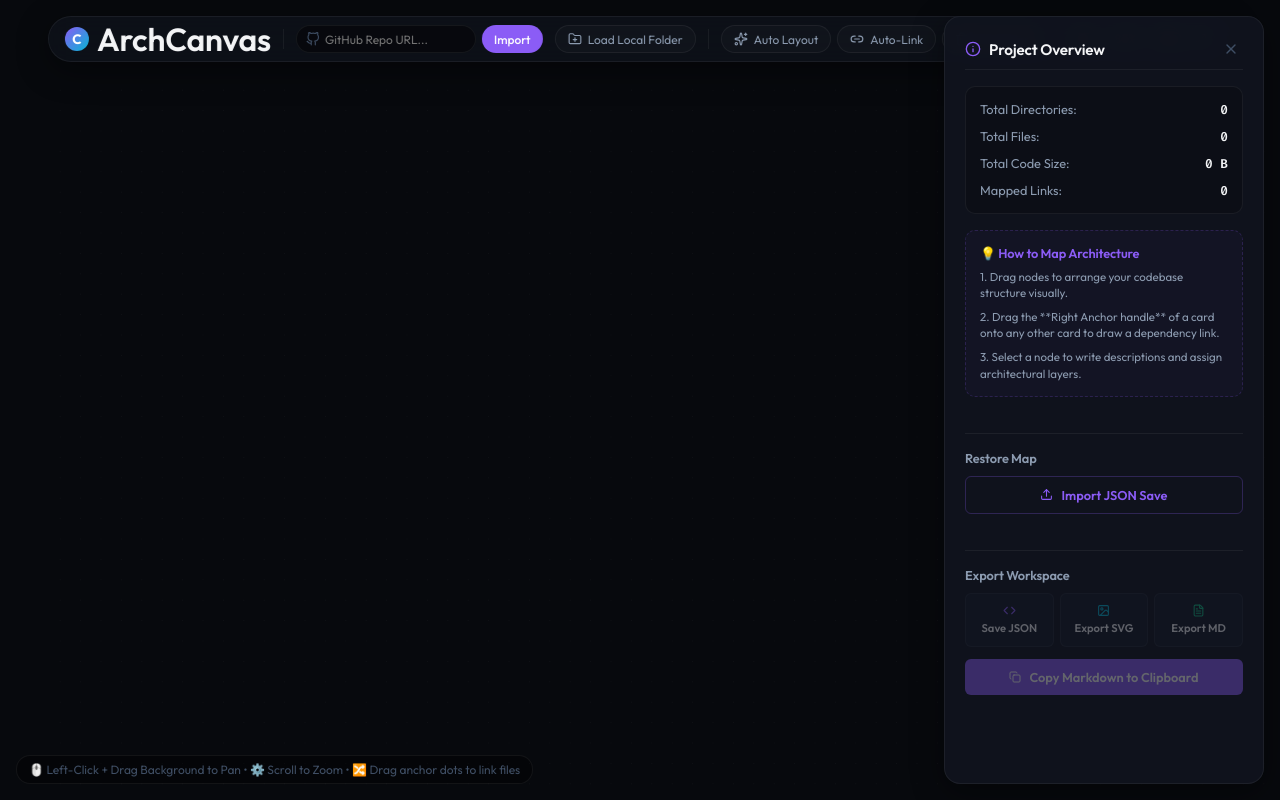
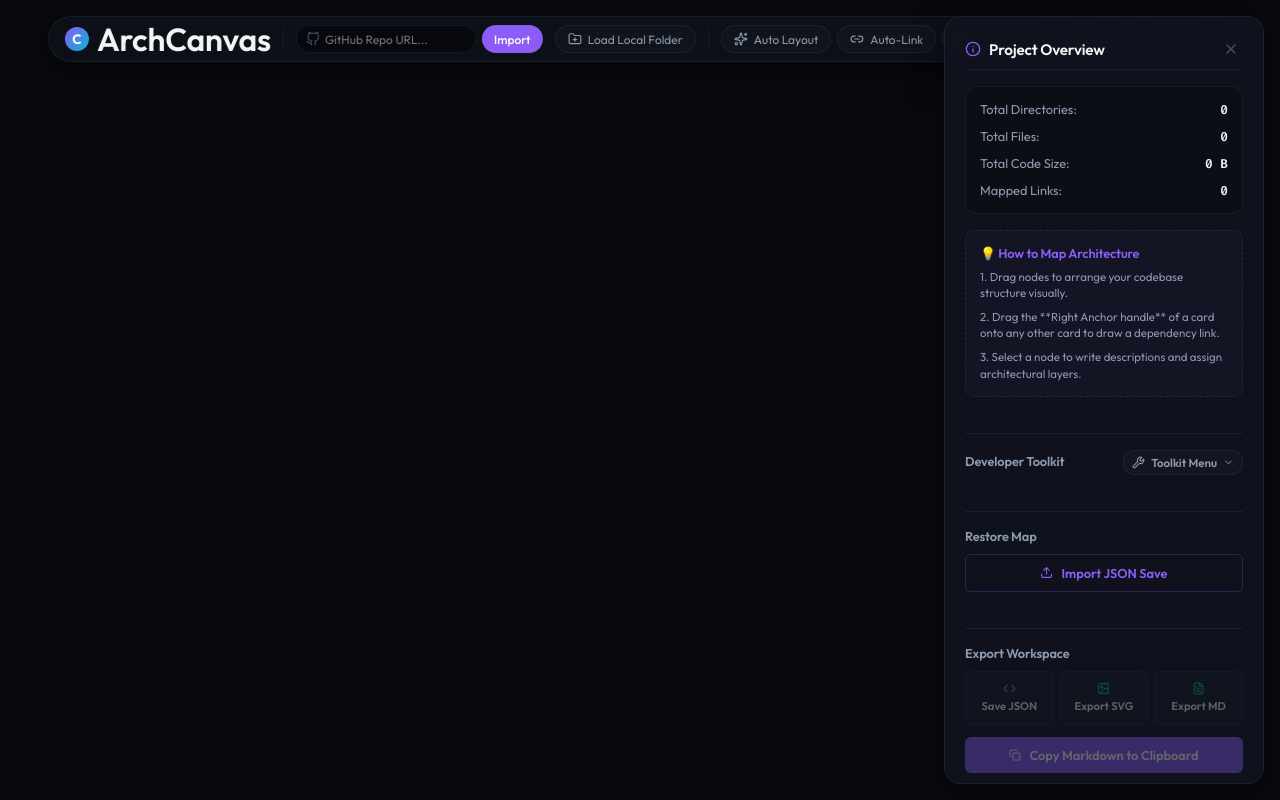
Before and after one commit to x2dat/ArchCanvas, a React (Vite) app: page / in a window 1280 px wide. Both pictures are taken after a click on the button "Project Overview". Built offline with nearby package versions, Linux system fonts and the light colour scheme.

Commit message:
feat: add Developer Toolkit dropdown to sidebar, remove workspace instructions watermark

```diff
--- a/src/App.css
+++ b/src/App.css
@@ -640,20 +640,7 @@
   color: var(--accent-red);
 }
 
-/* Visual Instructions watermark label */
-.workspace-instructions {
-  position: absolute;
-  bottom: 16px;
-  left: 16px;
-  font-size: 0.75rem;
-  color: var(--text-dark);
-  background: rgba(0, 0, 0, 0.35);
-  border: 1px solid var(--border);
-  padding: 6px 12px;
-  border-radius: 14px;
-  z-index: 10;
-  pointer-events: none;
-}
+/* Visual Instructions watermark label removed */
 
 .animate-pulse {
   animation: pulse-op 2s infinite;
@@ -878,3 +865,122 @@
   box-shadow: none;
   transform: none;
 }
+
+/* Developer Toolkit Sidebar Dropdown styling */
+.toolkit-header-row {
+  display: flex;
+  align-items: center;
+  justify-content: space-between;
+  width: 100%;
+}
+
+.toolkit-dropdown-container {
+  position: relative;
+  display: inline-block;
+}
+
+.toolkit-trigger-btn {
+  display: flex;
+  align-items: center;
+  gap: 6px;
+  padding: 4px 8px;
+  font-size: 0.72rem;
+  font-weight: 600;
+  border-radius: 12px;
+  border: 1px solid var(--border);
+  background: rgba(255,255,255,0.02);
+  color: var(--text-muted);
+  cursor: pointer;
+  transition: var(--transition);
+}
+
+.toolkit-trigger-btn:hover {
+  background: rgba(255,255,255,0.06);
+  color: var(--text);
+  border-color: rgba(255, 255, 255, 0.15);
+}
+
+.toolkit-trigger-btn.active {
+  background: rgba(139, 92, 246, 0.1);
+  border-color: var(--accent-purple);
+  color: var(--text);
+}
+
+.toolkit-dropdown-menu {
+  position: absolute;
+  bottom: calc(100% + 8px);
+  right: 0;
+  width: 240px;
+  background: rgba(10, 12, 18, 0.98);
+  border: 1px solid rgba(255, 255, 255, 0.08);
+  border-radius: var(--radius-md);
+  box-shadow: 0 -10px 30px rgba(0, 0, 0, 0.5);
+  backdrop-filter: var(--glass-blur);
+  -webkit-backdrop-filter: var(--glass-blur);
+  padding: 6px;
+  display: flex;
+  flex-direction: column;
+  gap: 2px;
+  z-index: 100;
+}
+
+.toolkit-item {
+  display: flex;
+  align-items: center;
+  gap: 10px;
+  width: 100%;
+  padding: 8px 10px;
+  border-radius: var(--radius-sm);
+  background: transparent;
+  border: none;
+  text-align: left;
+  cursor: pointer;
+  transition: background 0.15s ease, transform 0.1s ease;
+}
+
+.toolkit-item:hover:not(:disabled) {
+  background: rgba(255, 255, 255, 0.04);
+}
+
+.toolkit-item:active:not(:disabled) {
+  transform: scale(0.98);
+}
+
+.toolkit-item:disabled {
+  opacity: 0.35;
+  cursor: not-allowed;
+}
+
+.toolkit-item svg {
+  color: var(--accent-purple);
+  flex-shrink: 0;
+}
+
+.toolkit-item.danger svg {
+  color: var(--accent-red);
+}
+
+.toolkit-item .item-text {
+  display: flex;
+  flex-direction: column;
+  line-height: 1.25;
+}
+
+.toolkit-item .item-title {
+  font-size: 0.76rem;
+  font-weight: 600;
+  color: var(--text);
+}
+
+.toolkit-item.danger .item-title {
+  color: var(--accent-red);
+}
+
+.toolkit-item .item-desc {
+  font-size: 0.62rem;
+  color: var(--text-dark);
+}
+
+.toolkit-item:hover:not(:disabled) .item-desc {
+  color: var(--text-muted);
+}
--- a/src/App.tsx
+++ b/src/App.tsx
@@ -757,6 +757,23 @@
             setSelectedNodeId(null);
             setImportWarning(`Successfully restored workspace canvas with ${newNodes.length} nodes!`);
           }}
+          onClearAllConnections={() => {
+            if (window.confirm('Delete all connection lines? This cannot be undone.')) {
+              saveState(nodes, []);
+            }
+          }}
+          onClearAllLayers={() => {
+            if (window.confirm('Reset all nodes to general layer type?')) {
+              const updated = nodes.map(n => ({ ...n, layer: 'none' as const }));
+              saveState(updated, connections);
+            }
+          }}
+          onAutoClassifyAllLayers={() => {
+            if (window.confirm('Scan file paths and re-classify architectural layers? This will override custom layers.')) {
+              const updated = nodes.map(n => ({ ...n, layer: classifyLayer(n.path) }));
+              saveState(updated, connections);
+            }
+          }}
         />
       </div>
     </div>
--- a/src/components/CanvasWorkspace.tsx
+++ b/src/components/CanvasWorkspace.tsx
@@ -291,10 +291,6 @@
         ))}
 
       </div>
-
-      <div className="workspace-instructions">
-        🖱️ Left-Click + Drag Background to Pan • ⚙️ Scroll to Zoom • 🔀 Drag anchor dots to link files
-      </div>
     </div>
   );
 };
--- a/src/components/DetailsPanel.tsx
+++ b/src/components/DetailsPanel.tsx
@@ -1,4 +1,4 @@
-import React, { useState, useRef } from 'react';
+import React, { useState, useRef, useEffect } from 'react';
 import {
   Trash2,
   Check,
@@ -10,7 +10,10 @@
   Upload,
   Code,
   FileText,
-  Image as ImageIcon
+  Image as ImageIcon,
+  Wrench,
+  ChevronDown,
+  Sparkles
 } from 'lucide-react';
 import type { CodeNode, NodeConnection, LayerType } from '../types';
 
@@ -24,6 +27,9 @@
   onClose: () => void;
   isLoading?: boolean;
   onImportJson: (nodes: CodeNode[], connections: NodeConnection[]) => void;
+  onClearAllConnections: () => void;
+  onClearAllLayers: () => void;
+  onAutoClassifyAllLayers: () => void;
 }
 
 export const DetailsPanel: React.FC<DetailsPanelProps> = ({
@@ -35,10 +41,29 @@
   onExportMarkdown,
   onClose,
   isLoading = false,
-  onImportJson
+  onImportJson,
+  onClearAllConnections,
+  onClearAllLayers,
+  onAutoClassifyAllLayers
 }) => {
   const [copied, setCopied] = useState(false);
+  const [isToolkitOpen, setIsToolkitOpen] = useState(false);
   const fileInputRef = useRef<HTMLInputElement>(null);
+  const toolkitRef = useRef<HTMLDivElement>(null);
+
+  useEffect(() => {
+    const handleOutsideClick = (e: MouseEvent) => {
+      if (toolkitRef.current && !toolkitRef.current.contains(e.target as Node)) {
+        setIsToolkitOpen(false);
+      }
+    };
+    if (isToolkitOpen) {
+      document.addEventListener('mousedown', handleOutsideClick);
+    }
+    return () => {
+      document.removeEventListener('mousedown', handleOutsideClick);
+    };
+  }, [isToolkitOpen]);
 
   const handleImportJsonClick = () => {
     fileInputRef.current?.click();
@@ -310,6 +335,65 @@
           </div>
 
           <div className="panel-actions-section">
+            <div className="toolkit-header-row">
+              <h4>Developer Toolkit</h4>
+              <div className="toolkit-dropdown-container" ref={toolkitRef}>
+                <button
+                  type="button"
+                  className={`toolkit-trigger-btn ${isToolkitOpen ? 'active' : ''}`}
+                  onClick={() => setIsToolkitOpen(!isToolkitOpen)}
+                  title="Open developer toolkit utilities"
+                >
+                  <Wrench size={13} />
+                  <span>Toolkit Menu</span>
+                  <ChevronDown size={11} className={`arrow-icon ${isToolkitOpen ? 'rotated' : ''}`} />
+                </button>
+
+                {isToolkitOpen && (
+                  <div className="toolkit-dropdown-menu glass-plate">
+                    <button
+                      type="button"
+                      onClick={() => { onClearAllConnections(); setIsToolkitOpen(false); }}
+                      className="toolkit-item danger"
+                      disabled={connections.length === 0}
+                    >
+                      <Trash2 size={13} />
+                      <div className="item-text">
+                        <span className="item-title">Delete All Links</span>
+                        <span className="item-desc">Wipe all connection lines</span>
+                      </div>
+                    </button>
+                    <button
+                      type="button"
+                      onClick={() => { onAutoClassifyAllLayers(); setIsToolkitOpen(false); }}
+                      className="toolkit-item"
+                      disabled={nodes.length === 0}
+                    >
+                      <Sparkles size={13} />
+                      <div className="item-text">
+                        <span className="item-title">Auto-Classify Layers</span>
+                        <span className="item-desc">Re-detect folder layer types</span>
+                      </div>
+                    </button>
+                    <button
+                      type="button"
+                      onClick={() => { onClearAllLayers(); setIsToolkitOpen(false); }}
+                      className="toolkit-item"
+                      disabled={nodes.length === 0}
+                    >
+                      <Layers size={13} />
+                      <div className="item-text">
+                        <span className="item-title">Clear All Layers</span>
+                        <span className="item-desc">Reset all cards to General</span>
+                      </div>
+                    </button>
+                  </div>
+                )}
+              </div>
+            </div>
+          </div>
+
+          <div className="panel-actions-section">
             <h4>Restore Map</h4>
             <button
               type="button"
```
